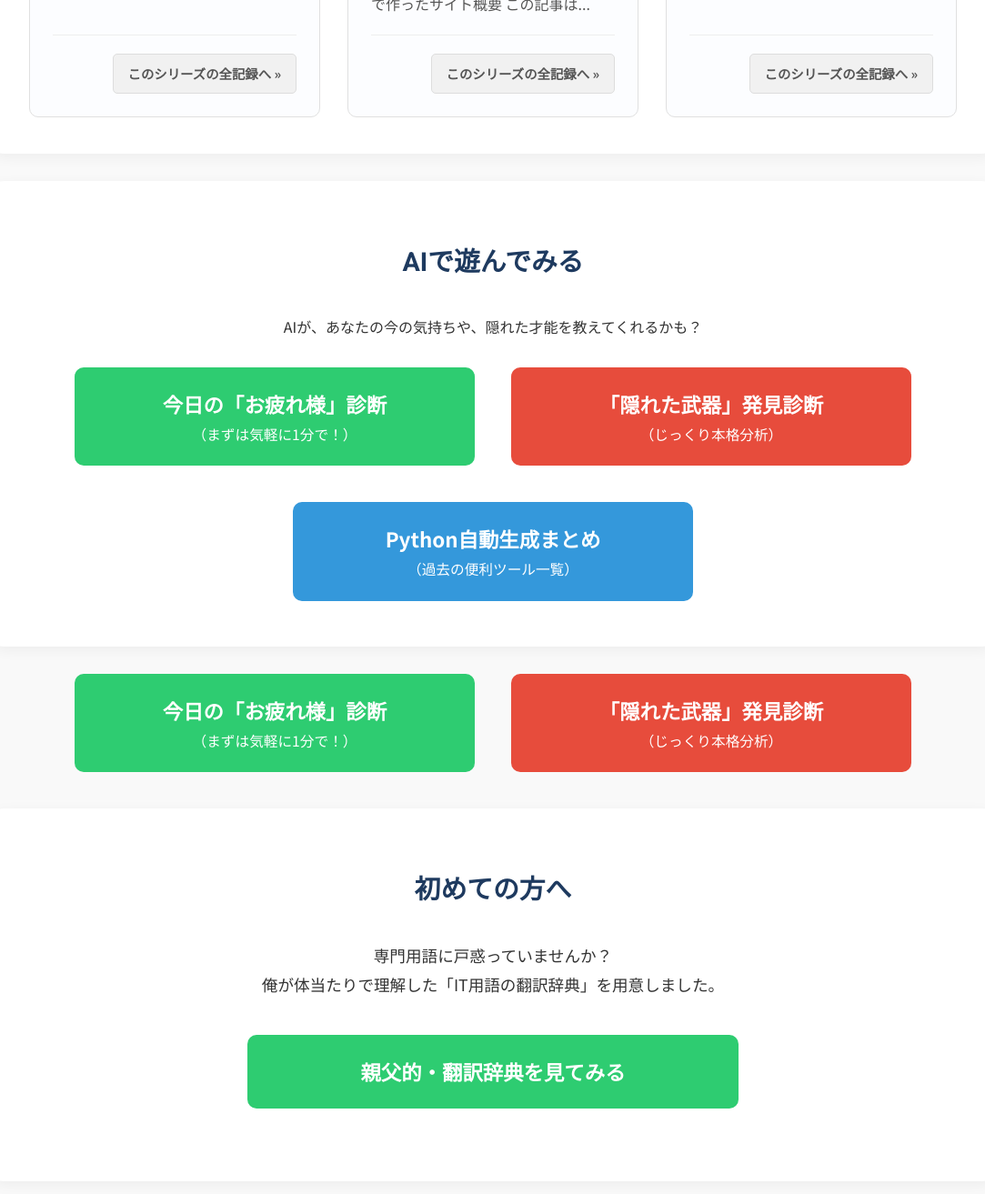
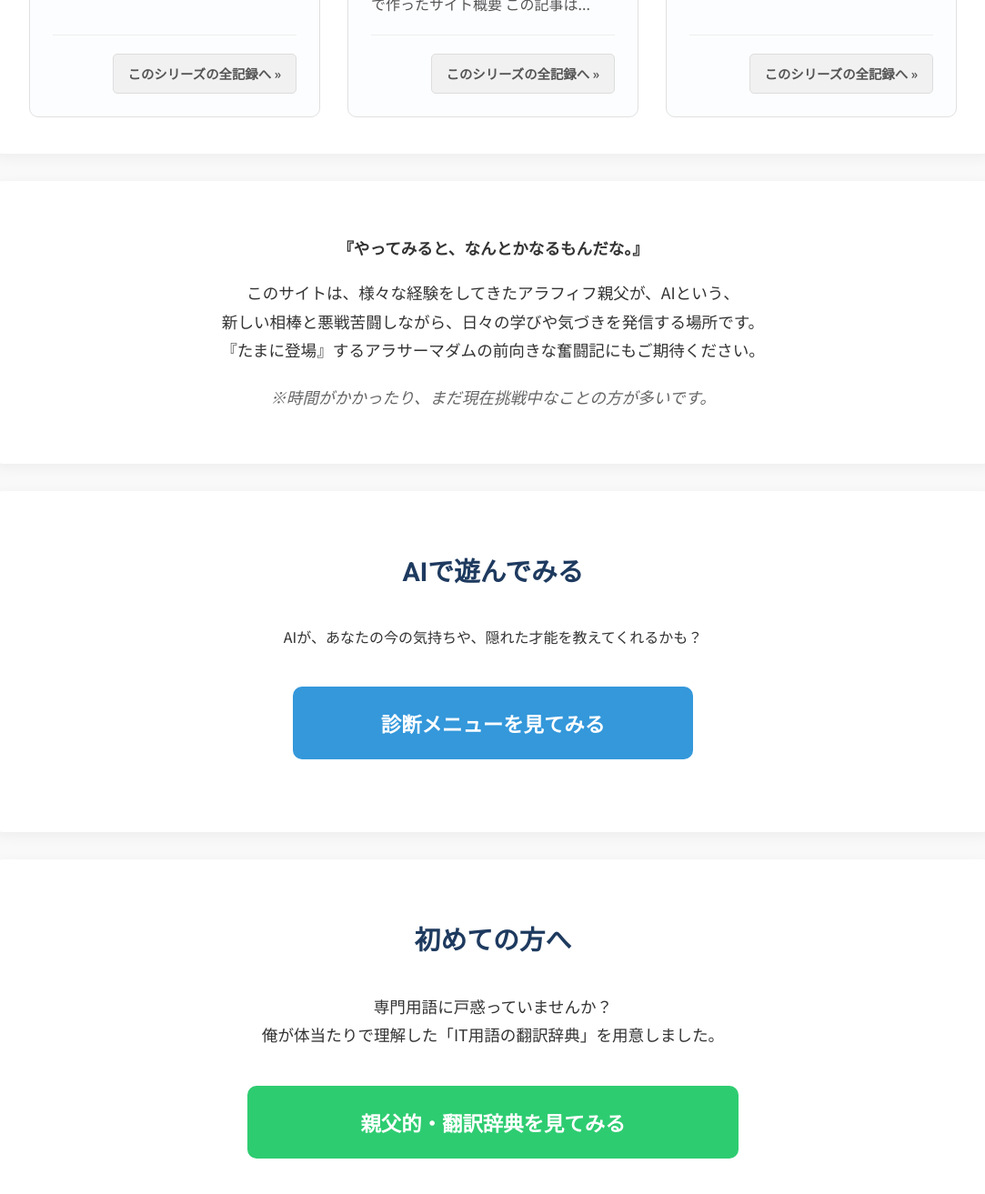
Before and after one commit to 0513reo/reo, a Jekyll site: the page built from index.html, in a window 1280 px wide and 1400 px high, scrolled down 860 px. Shown: the top 1313 px of the window at 91% size, without its empty margins (98-1181 px from the left). Built offline with Jekyll 4.4.1, drawn with Linux system fonts in a browser that asks for light colours.

Commit message:
Add files via upload

```diff
--- a/index.html
+++ b/index.html
@@ -21,13 +21,13 @@ title: トップページ
                 <div class="update-card">
                     <div class="update-card-content">
                         <span class="update-label story-label">OUR STORY</span>
-                        <a href="{{ latest_our_story.url | relative_url }}">
+                        <a href="{{ site.baseurl }}{{ latest_our_story.url }}">
                             <h3>{{ latest_our_story.title }}</h3>
                             <p>{{ latest_our_story.content | strip_html | truncate: 80 }}</p>
                         </a>
                     </div>
                     <div class="archive-link">
-                        <a href="{{ '/our-story-archive.html' | relative_url }}">このシリーズの全記録へ »</a>
+                        <a href="{{ site.baseurl }}/our-story-archive.html">このシリーズの全記録へ »</a>
                     </div>
                 </div>
                 {% endif %}
@@ -38,13 +38,13 @@ title: トップページ
                 <div class="update-card">
                      <div class="update-card-content">
                         <span class="update-label logs-label">OUR LOGS</span>
-                        <a href="{{ latest_log.url | relative_url }}">
+                        <a href="{{ site.baseurl }}{{ latest_log.url }}">
                             <h3>{{ latest_log.title }}</h3>
                             <p>{{ latest_log.content | strip_html | truncate: 80 }}</p>
                         </a>
                     </div>
                     <div class="archive-link">
-                        <a href="{{ '/logs-archive.html' | relative_url }}">このシリーズの全記録へ »</a>
+                        <a href="{{ site.baseurl }}/logs-archive.html">このシリーズの全記録へ »</a>
                     </div>
                 </div>
                 {% endif %}
@@ -55,13 +55,13 @@ title: トップページ
                 <div class="update-card">
                     <div class="update-card-content">
                         <span class="update-label tweet-label">日々のつぶやき</span>
-                        <a href="{{ latest_tweet.url | relative_url }}">
+                        <a href="{{ site.baseurl }}{{ latest_tweet.url }}">
                             <h3>{{ latest_tweet.title }}</h3>
                             <p>{{ latest_tweet.content | strip_html | truncate: 80 }}</p>
                         </a>
                     </div>
                     <div class="archive-link">
-                        <a href="{{ '/tweets-archive.html' | relative_url }}">このシリーズの全記録へ »</a>
+                        <a href="{{ site.baseurl }}/tweets-archive.html">このシリーズの全記録へ »</a>
                     </div>
                 </div>
                 {% endif %}
@@ -69,81 +69,52 @@ title: トップページ
             </div>
         </section>
 
+        <section class="section intro">
+            <p><strong>『やってみると、なんとかなるもんだな。』</strong></p>
+            <p>このサイトは、様々な経験をしてきたアラフィフ親父が、AIという、<br>新しい相棒と悪戦苦闘しながら、日々の学びや気づきを発信する場所です。<br>『たまに登場』するアラサーマダムの前向きな奮闘記にもご期待ください。</p>
+            <p class="note">※時間がかかったり、まだ現在挑戦中なことの方が多いです。</p>
+        </section>
+
+        <!-- ★★★ ここが、あなたの最終構想を反映した、唯一の「AIで遊んでみる」セクションです ★★★ -->
         <section class="section">
             <h2 class="section-title">AIで遊んでみる</h2>
             <p style="text-align:center;">AIが、あなたの今の気持ちや、隠れた才能を教えてくれるかも？</p>
-
-    <!-- ▼▼▼ 3つのボタンが美しく並ぶ、最終形態のコンテナ ▼▼▼ -->
-    <div style="display: flex; justify-content: center; gap: 20px; margin-top: 20px; flex-wrap: wrap;">
-
-        <!-- ボタン1：お疲れ様診断（緑） -->
-        <a href="{{ site.baseurl }}/shindan-entrance.html" class="main-button" style="background-color: #2ecc71; margin: 10px; flex: 1; min-width: 280px;">
-            今日の「お疲れ様」診断
-            <span style="display: block; font-size: 0.7em; font-weight: normal;">（まずは気軽に1分で！）</span>
+            <div style="text-align: center; margin-top: 20px;">
+                <a href="{{ site.baseurl }}/shindan-category.html" class="main-button" style="background-color: #3498db;">
+                    診断メニューを見てみる
                 </a>
-
-        <!-- ボタン2：隠れた武器診断（赤） -->
-        <a href="{{ site.baseurl }}/shindan-job.html" class="main-button" style="background-color: #e74c3c; margin: 10px; flex: 1; min-width: 280px;">
-            「隠れた武器」発見診断
-            <span style="display: block; font-size: 0.7em; font-weight: normal;">（じっくり本格分析）</span>
-        </a>
-
-        <!-- ボタン3：まとめサイト（青） -->
-        <a href="{{ site.baseurl }}/matome/matome-list.html" class="main-button" style="background-color: #3498db; margin: 10px; flex: 1; min-width: 280px;">
-            Python自動生成まとめ
-            <span style="display: block; font-size: 0.7em; font-weight: normal;">（過去の便利ツール一覧）</span>
-        </a>
-
             </div>
         </section>
 
-    <!-- ▼▼▼ 2つの診断ボタンを、ここに並べます ▼▼▼ -->
-    <div style="display: flex; justify-content: center; gap: 20px; margin-top: 20px; flex-wrap: wrap;">
-
-        <!-- ボタン1：お疲れ様診断 -->
-        <a href="{{ site.baseurl }}/shindan.html" class="main-button" style="background-color: #2ecc71; margin: 10px; width: 40%; min-width: 280px;">
-            今日の「お疲れ様」診断
-            <span style="display: block; font-size: 0.7em; font-weight: normal;">（まずは気軽に1分で！）</span>
-        </a>
-
-        <!-- ボタン2：仕事スタイル診断 -->
-        <a href="{{ site.baseurl }}/shindan-job.html" class="main-button" style="background-color: #e74c3c; margin: 10px; width: 40%; min-width: 280px;">
-            「隠れた武器」発見診断
-            <span style="display: block; font-size: 0.7em; font-weight: normal;">（じっくり本格分析）</span>
-        </a>
-
-    </div>
-</section>
         <section class="section intro">
             <h2 class="section-title">初めての方へ</h2>
             <p>専門用語に戸惑っていませんか？<br>俺が体当たりで理解した「IT用語の翻訳辞典」を用意しました。</p>
             <div style="text-align: center; margin-top: 20px;">
-        <a href="{{ '/dictionary.html' | relative_url }}" class="main-button" style="background-color: #2ecc71; max-width: 500px;">親父的・翻訳辞典を見てみる</a>
+                <a href="{{ site.baseurl }}/dictionary.html" class="main-button" style="background-color: #2ecc71; max-width: 500px;">親父的・翻訳辞典を見てみる</a>
             </div>
         </section>
 
         <section class="section">
             <h2 class="section-title">Categories - カテゴリー</h2>
             <div class="category-buttons">
-                <!-- ▼▼▼ あなたが減らした、最新のカテゴリーボタンです ▼▼▼ -->
-                <a href="{{ '/category/category-ai-challenge.html' | relative_url }}" class="category-btn ai-btn">#AI奮闘記</a>
-                <a href="{{ '/category/category-money.html' | relative_url }}" class="category-btn">#お金</a>
-                <a href="{{ '/category/category-sidejob.html' | relative_url }}" class="category-btn">#副業</a>
-                <a href="{{ '/category/category-shortcut.html' | relative_url }}" class="category-btn">#時短</a>
-                <a href="{{ '/category/category-efficiency.html' | relative_url }}" class="category-btn">#効率</a>
-                <a href="{{ '/category/category-trouble.html' | relative_url }}" class="category-btn">#悩み解決</a>
-                <a href="{{ '/category/category-wall.html' | relative_url }}" class="category-btn">#壁の越え方</a>
-                <a href="{{ '/category/category-fishing.html' | relative_url }}" class="category-btn">#釣り</a>
-                <a href="{{ '/category/category-marine.html' | relative_url }}" class="category-btn">#マリンスポーツ</a>
-                <a href="{{ '/category/category-diy.html' | relative_url }}" class="category-btn">#DIY</a>
-                <a href="{{ '/category/category-sales.html' | relative_url }}" class="category-btn">#営業</a>
-                <a href="{{ '/category/category-restate.html' | relative_url }}" class="category-btn">#不動産</a>
-                <a href="{{ '/category/category-unearned.html' | relative_url }}" class="category-btn">#不労所得</a>
-                <a href="{{ '/category/category-wallets.html' | relative_url }}" class="category-btn">#4つの財布</a>
-                <a href="{{ '/category/category-madam-friends.html' | relative_url }}" class="category-btn madam-btn">#ママ友</a>
-                <a href="{{ '/category/category-madam-kids.html' | relative_url }}" class="category-btn madam-btn">#子育て</a>
-                <a href="{{ '/category/category-madam-work.html' | relative_url }}" class="category-btn madam-btn">#共働き</a>
-                <a href="{{ '/category/category-madam-grumble.html' | relative_url }}" class="category-btn madam-btn">#旦那への愚痴🤬</a>
+                <a href="{{ site.baseurl }}/category/category-ai-challenge.html" class="category-btn ai-btn">#AI奮闘記</a>
+                <a href="{{ site.baseurl }}/category/category-money.html" class="category-btn">#お金</a>
+                <a href="{{ site.baseurl }}/category/category-sidejob.html" class="category-btn">#副業</a>
+                <a href="{{ site.baseurl }}/category/category-shortcut.html" class="category-btn">#時短</a>
+                <a href="{{ site.baseurl }}/category/category-efficiency.html" class="category-btn">#効率</a>
+                <a href="{{ site.baseurl }}/category/category-trouble.html" class="category-btn">#悩み解決</a>
+                <a href="{{ site.baseurl }}/category/category-wall.html" class="category-btn">#壁の越え方</a>
+                <a href="{{ site.baseurl }}/category/category-fishing.html" class="category-btn">#釣り</a>
+                <a href="{{ site.baseurl }}/category/category-marine.html" class="category-btn">#マリンスポーツ</a>
+                <a href="{{ site.baseurl }}/category/category-diy.html" class="category-btn">#DIY</a>
+                <a href="{{ site.baseurl }}/category/category-sales.html" class="category-btn">#営業</a>
+                <a href="{{ site.baseurl }}/category/category-restate.html" class="category-btn">#不動産</a>
+                <a href="{{ site.baseurl }}/category/category-unearned.html" class="category-btn">#不労所得</a>
+                <a href="{{ site.baseurl }}/category/category-wallets.html" class="category-btn">#4つの財布</a>
+                <a href="{{ site.baseurl }}/category/category-madam-friends.html" class="category-btn madam-btn">#ママ友</a>
+                <a href="{{ site.baseurl }}/category/category-madam-kids.html" class="category-btn madam-btn">#子育て</a>
+                <a href="{{ site.baseurl }}/category/category-madam-work.html" class="category-btn madam-btn">#共働き</a>
+                <a href="{{ site.baseurl }}/category/category-madam-grumble.html" class="category-btn madam-btn">#旦那への愚痴🤬</a>
             </div>
         </section>
 
@@ -158,6 +129,8 @@ title: トップページ
             </div>
         </section>
 
+    </main>
+    <a href="{{ site.baseurl }}/matome/matome-list.html" class="main-button">
+    Python自動生成 まとめサイト一覧へ
 </a>
-    </main>
 </div>
```
Lines whose indentation alone changed are shown as unchanged.
